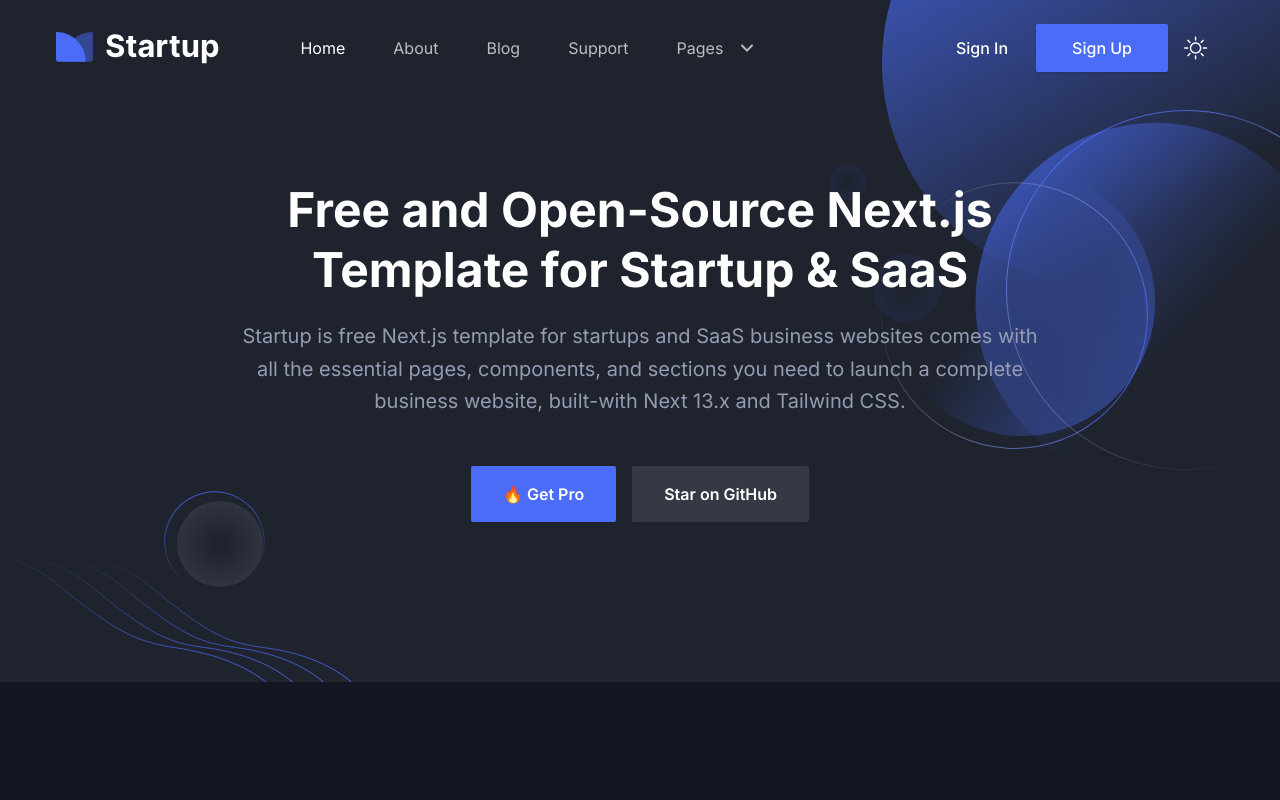
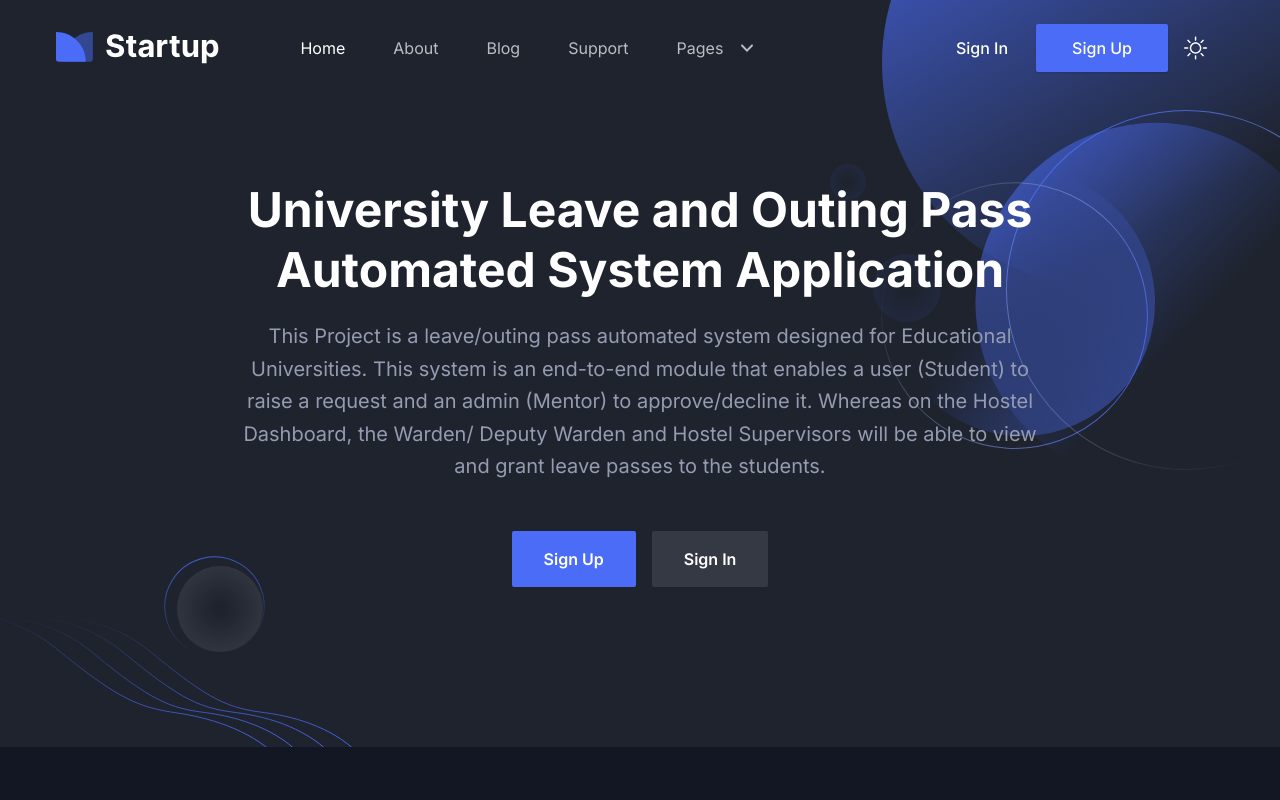
Before and after one commit to hemanth-sunkireddy/leave-portal, a Next.js app: page / in a window 1280 px wide. Shown: the top 800 px of the page. Built offline with nearby package versions, Linux system fonts and the light colour scheme.

Commit message:
updated basic information

```diff
--- a/components/Hero/index.tsx
+++ b/components/Hero/index.tsx
@@ -15,26 +15,25 @@
                 data-wow-delay=".2s"
               >
                 <h1 className="mb-5 text-3xl font-bold leading-tight text-black dark:text-white sm:text-4xl sm:leading-tight md:text-5xl md:leading-tight">
-                  Free and Open-Source Next.js Template for Startup & SaaS
+                University Leave and Outing Pass Automated System Application
                 </h1>
                 <p className="dark:text-body-color-dark mb-12 text-base !leading-relaxed text-body-color sm:text-lg md:text-xl">
-                  Startup is free Next.js template for startups and SaaS
-                  business websites comes with all the essential pages,
-                  components, and sections you need to launch a complete
-                  business website, built-with Next 13.x and Tailwind CSS.
+                This Project is a leave/outing pass automated system designed for Educational Universities.
+                This system is an end-to-end module that enables a user (Student) to raise a request and an admin (Mentor) to approve/decline it.
+                Whereas on the Hostel Dashboard, the Warden/ Deputy Warden and Hostel Supervisors will be able to view and grant leave passes to the students.
                 </p>
                 <div className="flex flex-col items-center justify-center space-y-4 sm:flex-row sm:space-x-4 sm:space-y-0">
                   <Link
-                    href="https://nextjstemplates.com/templates/saas-starter-startup"
+                    href="/signup"
                     className="rounded-sm bg-primary px-8 py-4 text-base font-semibold text-white duration-300 ease-in-out hover:bg-primary/80"
                   >
-                    🔥 Get Pro
+                    Sign Up
                   </Link>
                   <Link
-                    href="https://github.com/NextJSTemplates/startup-nextjs"
+                    href="/signin"
                     className="inline-block rounded-sm bg-black px-8 py-4 text-base font-semibold text-white duration-300 ease-in-out hover:bg-black/90 dark:bg-white/10 dark:text-white dark:hover:bg-white/5"
                   >
-                    Star on GitHub
+                    Sign In
                   </Link>
                 </div>
               </div>
```
